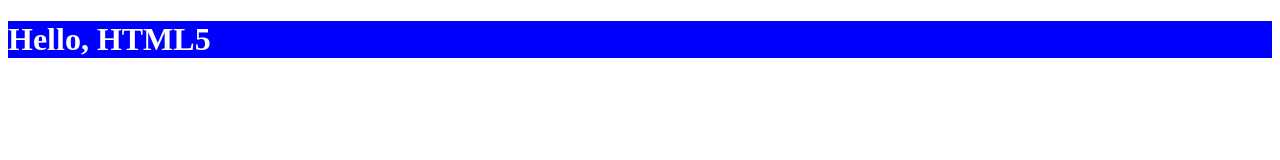
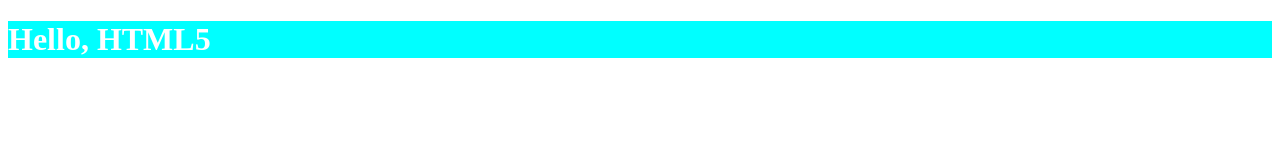
Before and after one commit to seungeunez/basic-html-2023, a plain HTML site: page Day01/fe03_styleweb.html in a window 1280 px wide. Drawn offline with Linux system fonts and the light colour scheme.

Commit message:
20230321

```diff
--- a/Day01/fe03_styleweb.html
+++ b/Day01/fe03_styleweb.html
@@ -1,11 +1,10 @@
-
 <!DOCTYPE html>
 <html lang="ko">
 <head>
 
     <meta charset='utf-8'>
     <meta http-equiv='X-UA-Compatible' content='IE=edge'>
-    <title>Page Title</title>
+    <title>웹 style 페이지 2</title>
     <meta name='viewport' content='width=device-width, initial-scale=1'>
    <link rel="stylesheet" type="text/css" href="mystyle.css">   <!--stylesheet를 외부에서 가져와 쓰는 방법-->
 
--- a/Day01/mystyle.css
+++ b/Day01/mystyle.css
@@ -1,4 +1,4 @@
 h1{
     color: #FFFFFF;
-    background-color: blue;
+    background-color: aqua;
 }
```
Also changed, not shown: Day01/fe02_styleweb.html (+1 -1 lines).
